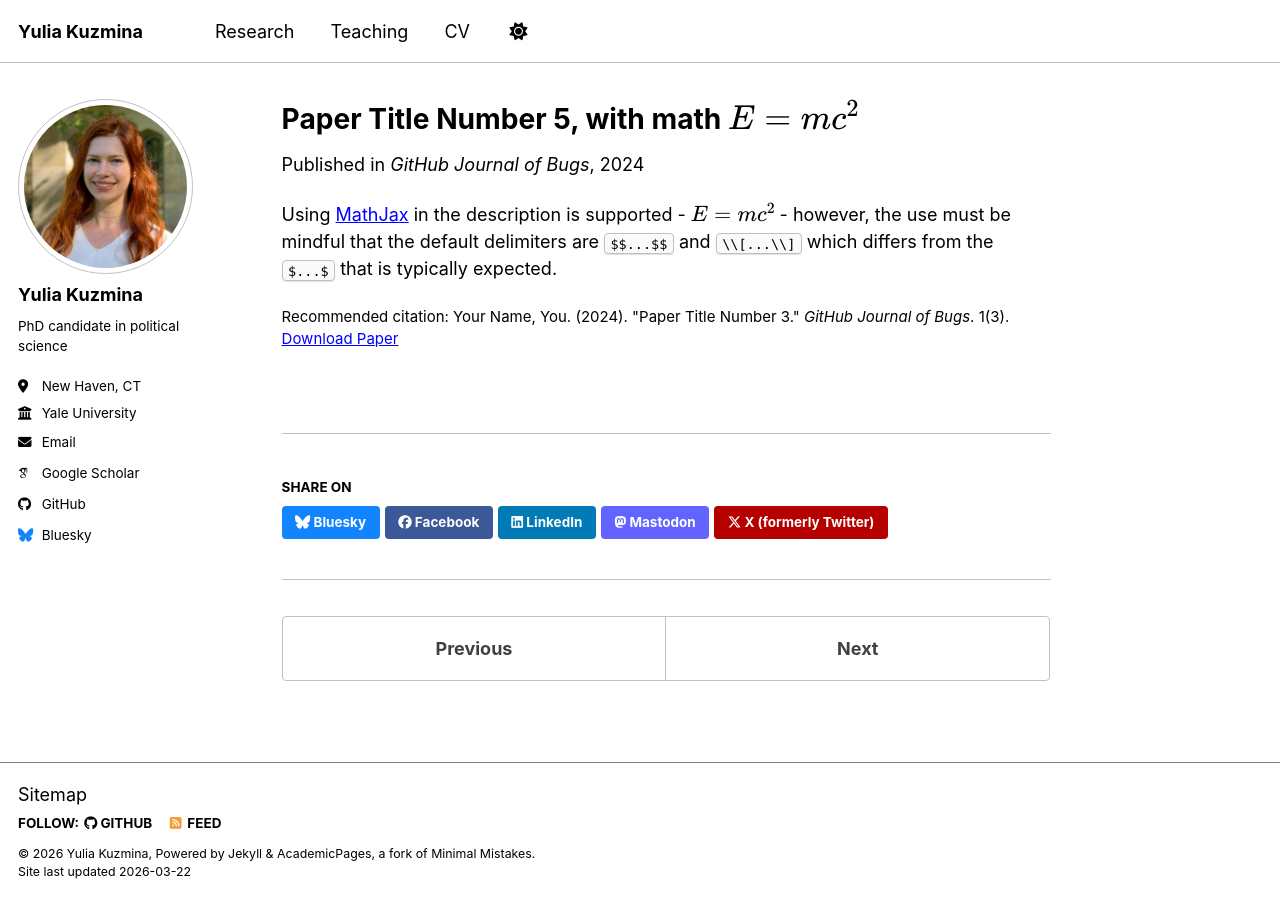
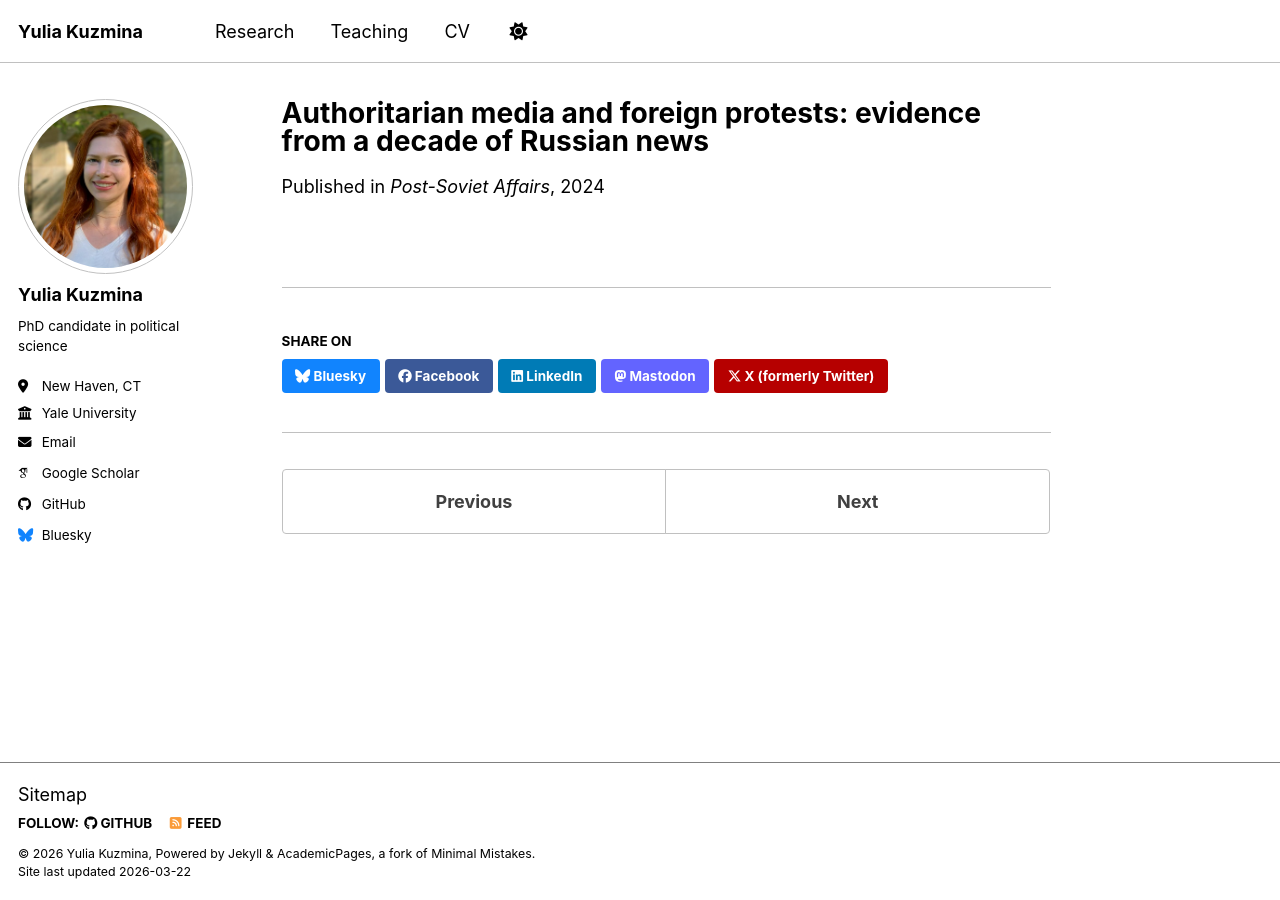
Before and after one commit to yuliakuzmina/yuliakuzmina.github.io, a Jekyll site: the page built from _publications/2025-06-08-paper-title-number-5.md, in a window 1280 px wide. Built offline with Jekyll 4.4.1, drawn with Linux system fonts in a browser that asks for light colours; some web fonts are replaced; a script bundle is joined from its source files by our own code; library files that are not in the unit come from our copies.

Commit message:
Update 2025-06-08-paper-title-number-5.md

```diff
--- a/_publications/2025-06-08-paper-title-number-5.md
+++ b/_publications/2025-06-08-paper-title-number-5.md
@@ -1,13 +1,11 @@
 ---
-title: "Paper Title Number 5, with math $$E=mc^2$$"
+title: "Authoritarian media and foreign protests: evidence from a decade of Russian news"
 collection: publications
 category: conferences
 permalink: /publication/2024-02-17-paper-title-number-4
-excerpt: 'This paper is about a famous math equation, $$E=mc^2$$'
+excerpt: ''
 date: 2024-02-17
-venue: 'GitHub Journal of Bugs'
-paperurl: 'https://academicpages.github.io/files/paper3.pdf'
-citation: 'Your Name, You. (2024). &quot;Paper Title Number 3.&quot; <i>GitHub Journal of Bugs</i>. 1(3).'
+venue: 'Post-Soviet Affairs'
+paperurl: '[https://academicpages.github.io/files/paper3.pdf](https://www.tandfonline.com/doi/full/10.1080/1060586X.2023.2264079)'
+
 ---
-
-Using [MathJax](https://www.mathjax.org/) in the description is supported - $$E=mc^2$$ - however, the use must be mindful that the default delimiters are `$$...$$` and `\\[...\\]` which differs from the `$...$` that is typically expected.
```
